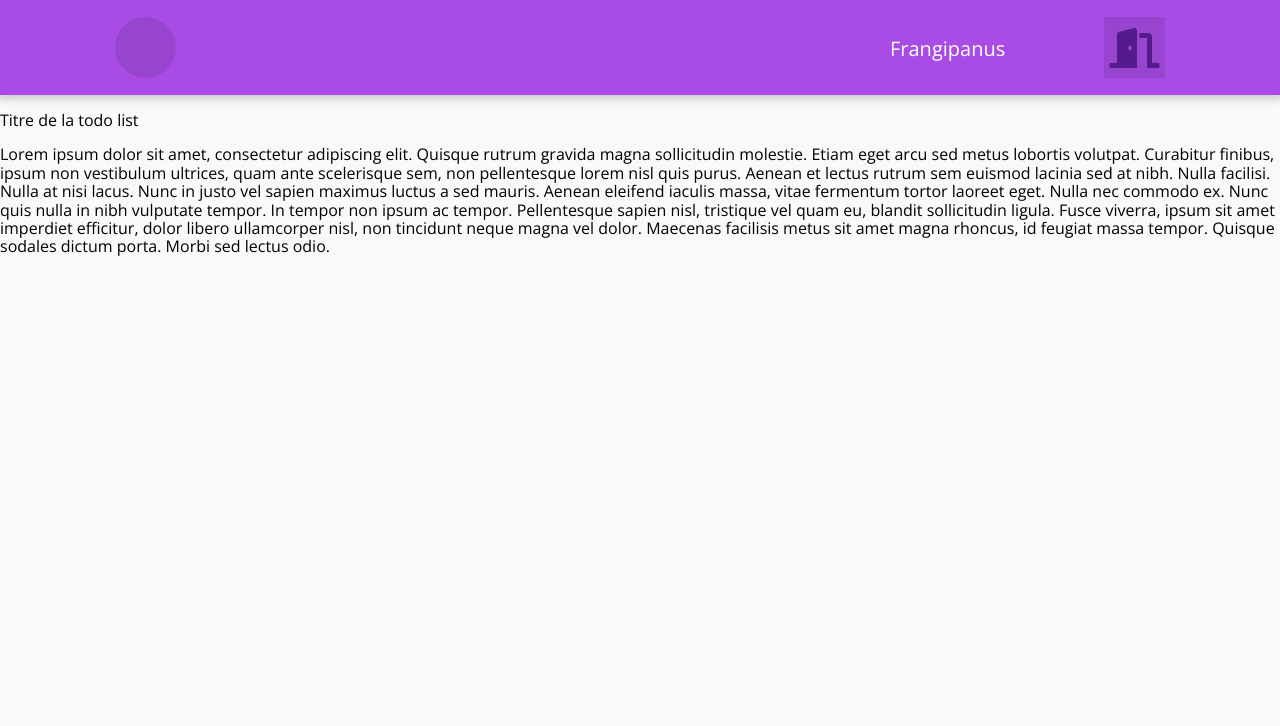
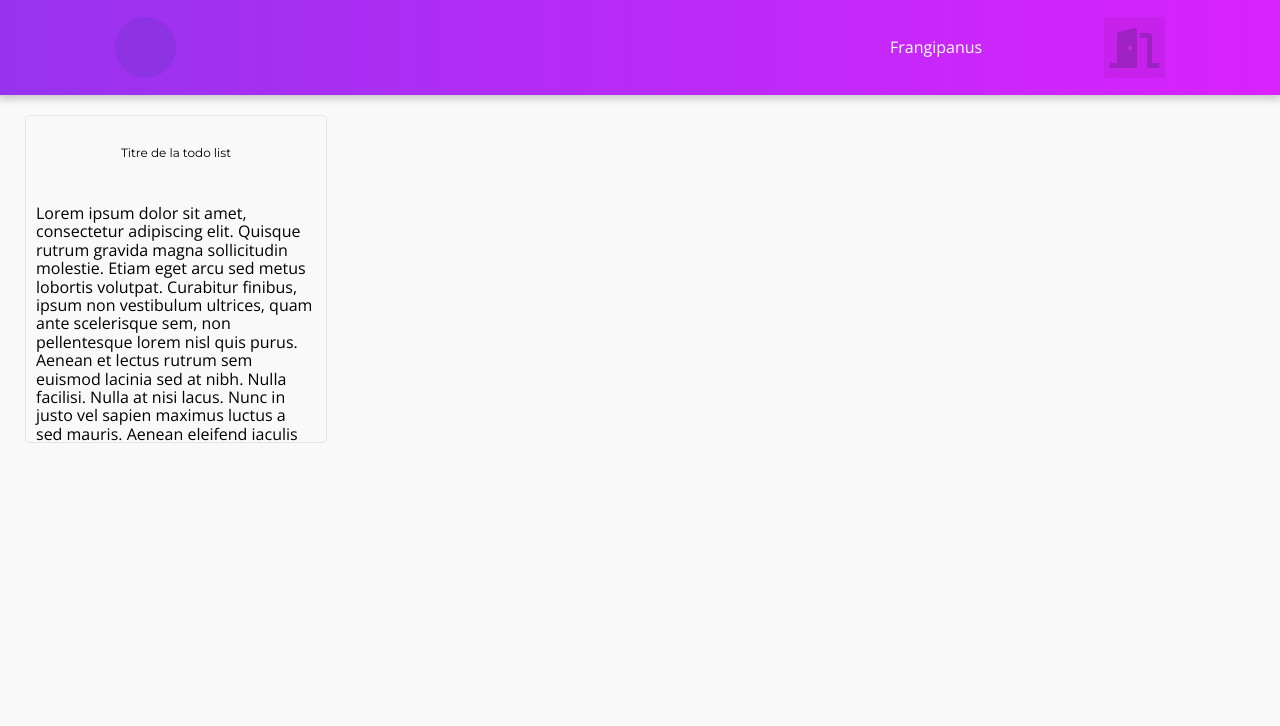
Before and after one commit to EmpireDemocratiqueDuPoulpe/Just-Do-It, a PHP site: page / in a window 1280 px wide. Shown: the top 726 px of the page. Run offline with PHP 8.4, Linux system fonts and the light colour scheme; a user stored in the database is signed in.

Commit message:
Ajout dy style CSS des TODO lists

```diff
--- a/assets/css/main.css
+++ b/assets/css/main.css
@@ -152,7 +152,10 @@ input[type=submit]:active { background-color: #884ac3; padding: 0; transition-du
 /*** Header ***/
 header {
     height: 95px;
-    background: #A94CE6;
+    /* background: #A94CE6; */
+    background: #DA22FF;
+    background: -webkit-linear-gradient(to right, #9733EE, #DA22FF);
+    background: linear-gradient(to right, #9733EE, #DA22FF);
     color: #FFFFFF;
     -webkit-box-shadow: 0px 2px 8px 2px rgba(0,0,0,0.2);
     -moz-box-shadow: 0px 2px 8px 2px rgba(0,0,0,0.2);
@@ -168,7 +171,7 @@ header {
     margin: 17px 0 17px 115px;
     /**********/
     border-radius: 50%;
-    background: #9744ce;
+    background: #8d33e4;
     /**********/
 }
 
@@ -184,7 +187,13 @@ header {
 #user p {
     display: inline-block;
     width: 65%;
-    font-size: 1.25em;
+    height: 61px;
+    line-height: 61px;
+    margin: 0;
+    font-size: 1em;
+    overflow: hidden;
+    white-space: nowrap;
+    text-overflow: ellipsis;
 }
 
 #disconnect {
@@ -195,11 +204,168 @@ header {
     height: 61px;
     line-height: 61px;
     font-size: 2.5em;
-    background: #9744ce;
-    color: #551A8B;
+    background: #c622eb;
+    color: #9e22c3;
     transition: color 250ms;
 }
 
 #disconnect:hover {
-    color: #481a7e;
+    color: #8a22af;
 }
+
+/*** Todo list ***/
+#todoListContainer {
+    box-sizing: border-box;
+    display: flex;
+    flex-direction: row;
+    flex-wrap: wrap;
+    height: 100%;
+    padding: 0 15px;
+}
+
+.todoList {
+    flex-grow: 0;
+    flex-shrink: 0;
+    width: 300px;
+    height: 326px;
+    margin: 20px 0 10px 10px;
+    overflow: hidden;
+    border: thin #e5e5e5 solid;
+    border-radius: 5px;
+}
+
+/* Colors */
+.todoList.purple .tlHead {
+    background: #8E2DE2;  /* fallback for old browsers */
+    background: -webkit-linear-gradient(to right, #4A00E0, #8E2DE2);  /* Chrome 10-25, Safari 5.1-6 */
+    background: linear-gradient(to right, #4A00E0, #8E2DE2); /* W3C, IE 10+/ Edge, Firefox 16+, Chrome 26+, Opera 12+, Safari 7+ */
+    color: #FFFFFF;
+}
+
+.todoList.blue .tlHead {
+    background: #36D1DC;  /* fallback for old browsers */
+    background: -webkit-linear-gradient(to right, #5B86E5, #36D1DC);  /* Chrome 10-25, Safari 5.1-6 */
+    background: linear-gradient(to right, #5B86E5, #36D1DC); /* W3C, IE 10+/ Edge, Firefox 16+, Chrome 26+, Opera 12+, Safari 7+ */
+    color: #FFFFFF;
+}
+
+.todoList.red .tlHead {
+    background: #EB3349;  /* fallback for old browsers */
+    background: -webkit-linear-gradient(to right, #F45C43, #EB3349);  /* Chrome 10-25, Safari 5.1-6 */
+    background: linear-gradient(to right, #F45C43, #EB3349); /* W3C, IE 10+/ Edge, Firefox 16+, Chrome 26+, Opera 12+, Safari 7+ */
+    color: #FFFFFF;
+}
+
+/** ? **/
+.todoList.orange .tlHead {
+    background: #FF416C;  /* fallback for old browsers */
+    background: -webkit-linear-gradient(to right, #FF4B2B, #FF416C);  /* Chrome 10-25, Safari 5.1-6 */
+    background: linear-gradient(to right, #FF4B2B, #FF416C); /* W3C, IE 10+/ Edge, Firefox 16+, Chrome 26+, Opera 12+, Safari 7+ */
+    color: #FFFFFF;
+}
+/** ? **/
+
+.todoList.pinkorange .tlHead {
+    background: #ee0979;  /* fallback for old browsers */
+    background: -webkit-linear-gradient(to right, #ff6a00, #ee0979);  /* Chrome 10-25, Safari 5.1-6 */
+    background: linear-gradient(to right, #ff6a00, #ee0979); /* W3C, IE 10+/ Edge, Firefox 16+, Chrome 26+, Opera 12+, Safari 7+ */
+    color: #FFFFFF;
+}
+
+.todoList.coral .tlHead {
+    background: #ff9966;  /* fallback for old browsers */
+    background: -webkit-linear-gradient(to right, #ff5e62, #ff9966);  /* Chrome 10-25, Safari 5.1-6 */
+    background: linear-gradient(to right, #ff5e62, #ff9966); /* W3C, IE 10+/ Edge, Firefox 16+, Chrome 26+, Opera 12+, Safari 7+ */
+    color: #FFFFFF;
+}
+
+.todoList.yellow .tlHead {
+    background: #F7971E;  /* fallback for old browsers */
+    background: -webkit-linear-gradient(to right, #FFD200, #F7971E);  /* Chrome 10-25, Safari 5.1-6 */
+    background: linear-gradient(to right, #FFD200, #F7971E); /* W3C, IE 10+/ Edge, Firefox 16+, Chrome 26+, Opera 12+, Safari 7+ */
+    color: #FFFFFF;
+}
+
+.todoList.green .tlHead {
+    background: #00b09b;  /* fallback for old browsers */
+    background: -webkit-linear-gradient(to right, #96c93d, #00b09b);  /* Chrome 10-25, Safari 5.1-6 */
+    background: linear-gradient(to right, #96c93d, #00b09b); /* W3C, IE 10+/ Edge, Firefox 16+, Chrome 26+, Opera 12+, Safari 7+ */
+    color: #FFFFFF;
+}
+
+.todoList.grey .tlHead {
+    background: #606c88;  /* fallback for old browsers */
+    background: -webkit-linear-gradient(to right, #3f4c6b, #606c88);  /* Chrome 10-25, Safari 5.1-6 */
+    background: linear-gradient(to right, #3f4c6b, #606c88); /* W3C, IE 10+/ Edge, Firefox 16+, Chrome 26+, Opera 12+, Safari 7+ */
+    color: #FFFFFF;
+}
+
+.todoList.black .tlHead {
+    background: #232526;  /* fallback for old browsers */
+    background: -webkit-linear-gradient(to right, #414345, #232526);  /* Chrome 10-25, Safari 5.1-6 */
+    background: linear-gradient(to right, #414345, #232526); /* W3C, IE 10+/ Edge, Firefox 16+, Chrome 26+, Opera 12+, Safari 7+ */
+    color: #FFFFFF;
+}
+
+/*** Todo list Header ***/
+.tlHead {
+    text-align: center;
+    font-size: 0.75em;
+    height: 50px;
+    line-height: 50px;
+    font-family: 'Montserrat', Arial, sans-serif;
+}
+
+.tlHead h2 {
+    margin: 0;
+}
+
+/*** Todo list Body ***/
+.tlBody {
+    box-sizing: border-box;
+    width: 100%;
+    padding: 10px;
+}
+
+/* List */
+.tlBody ul {
+    margin: 0;
+    padding: 0;
+    list-style: none;
+}
+
+/* Checkboxes and labels */
+.tlBody ul input[type=checkbox] {
+    display: none;
+}
+
+.tlBody ul label {
+    display: block;
+    width: 100%;
+    height: 50px;
+    line-height: 50px;
+    padding: 0 5px;
+    background-color: #F9F9F9;
+    border-bottom: thin #e5e5e5 solid;
+    transition: color 250ms;
+    cursor: pointer;
+    overflow: hidden;
+    text-overflow: ellipsis;
+    white-space: nowrap;
+}
+
+.tlBody ul li:last-child label {
+    border-bottom: none;
+}
+
+.tlBody ul input[type=checkbox]:checked + label {
+    color: #4CAF50;
+}
+
+.tlBody ul label:hover {
+    background-color: #e5e5e5;
+}
+
+/* Icon before labels */
+.tlBody ul label:before { font-family: 'Font Awesome\ 5 Free', sans-serif; content: "\f0c8\2003"; }
+.tlBody ul input[type=checkbox]:checked + label:before { content: "\f14a\2003"; }
```
